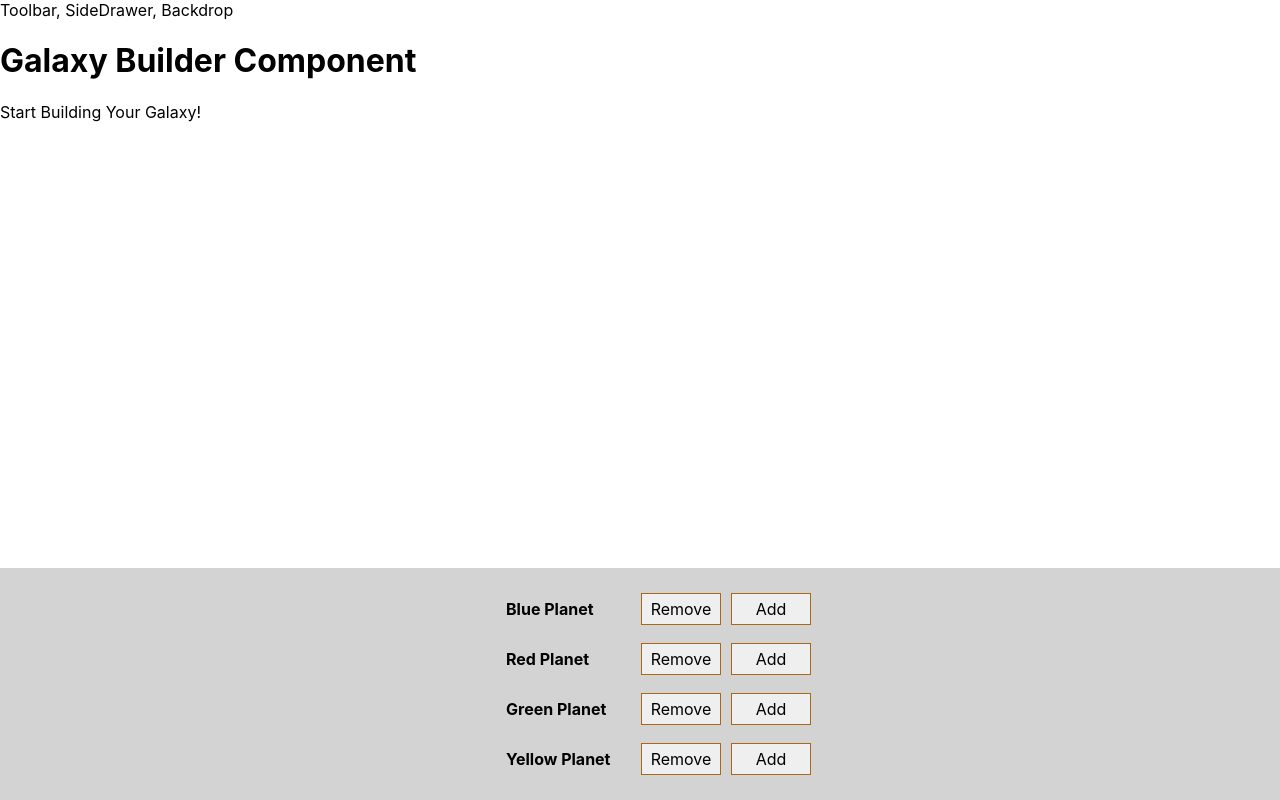
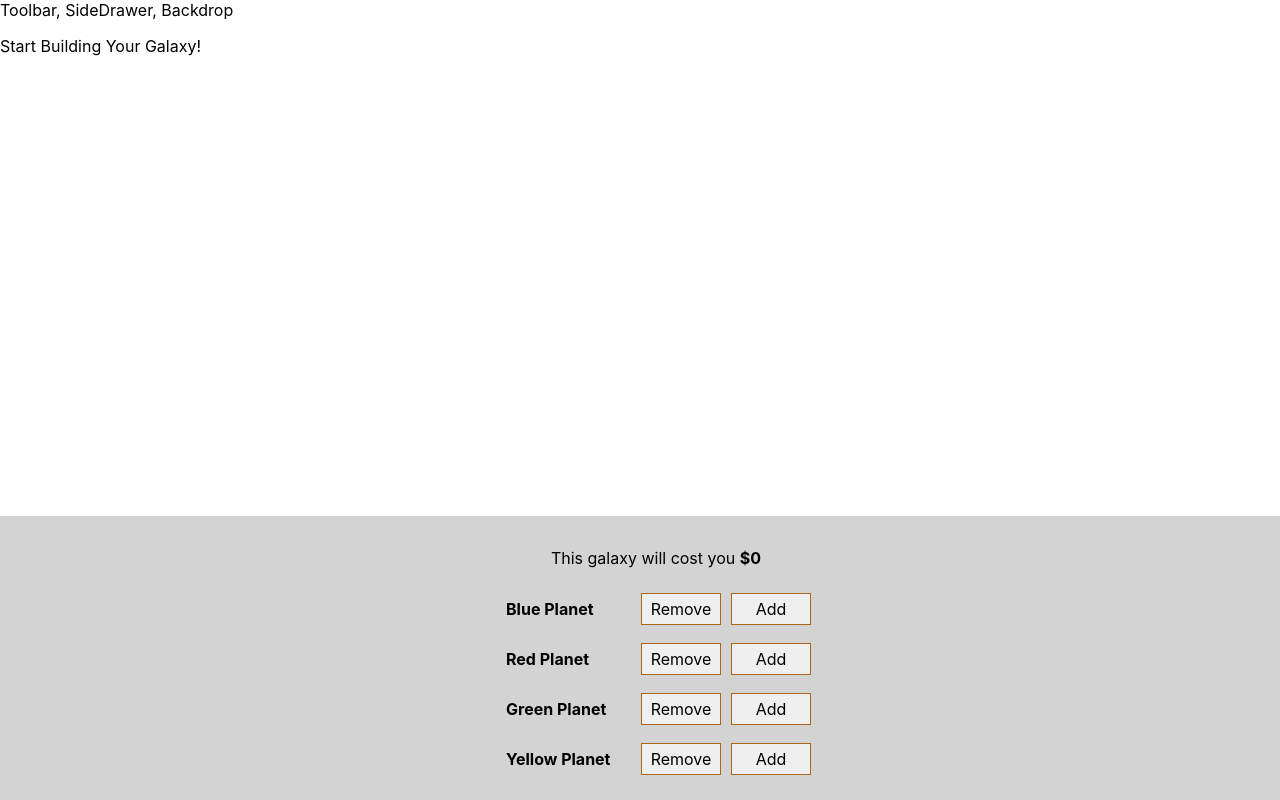
Before and after one commit to mcheng09/react-galaxy-builder, a React app: page / in a window 1280 px wide. Shown: the top 800 px of the page. Built offline with nearby package versions, Linux system fonts and the light colour scheme.

Commit message:
feat(GalaxyBuilder): adds totalCost feature

```diff
--- a/src/components/Galaxy/GalaxyControls/GalaxyControls.js
+++ b/src/components/Galaxy/GalaxyControls/GalaxyControls.js
@@ -13,6 +13,7 @@ const controls = [
 const GalaxyControls = (props) => {
   return (
     <div className={style.GalaxyControls}>
+      <p>This galaxy will cost you <strong>${props.cost}</strong></p>
       { controls.map((control, i) => {
         return <GalaxyControl
                   label={control.label}
--- a/src/containers/GalaxyBuilder/GalaxyBuilder.js
+++ b/src/containers/GalaxyBuilder/GalaxyBuilder.js
@@ -2,6 +2,13 @@ import React, { Component } from 'react';
 
 import Galaxy from '../../components/Galaxy/Galaxy'
 import GalaxyControls from '../../components/Galaxy/GalaxyControls/GalaxyControls'
+
+const PLANET_COST = {
+  blue: 100,
+  red: 200,
+  green: 300,
+  yellow: 400
+}
 
 class GalaxyBuilder extends Component {
 
@@ -11,7 +18,8 @@ class GalaxyBuilder extends Component {
       red: 0,
       green: 0,
       yellow: 0
-    }
+    },
+    totalCost: 0
   }
 
   //Methods
@@ -19,7 +27,11 @@ class GalaxyBuilder extends Component {
     const newPlanet = this.state.planets[type] + 1;
     let updatedPlanets = { ...this.state.planets };
     updatedPlanets[type] = newPlanet;
-    this.setState({ planets: updatedPlanets })
+
+    const addedCost = PLANET_COST[type];
+    const newCost = this.state.totalCost + addedCost;
+
+    this.setState({ planets: updatedPlanets, totalCost: newCost })
   }
 
   removePlanetHandler = (type) => {
@@ -27,15 +39,22 @@ class GalaxyBuilder extends Component {
     if (oldPlanet < 0) return;
     let updatedPlanets = { ...this.state.planets }
     updatedPlanets[type] = oldPlanet;
-    this.setState({ planets: updatedPlanets });
+
+    const removedCost = PLANET_COST[type];
+    const newCost = this.state.totalCost - removedCost;
+
+    this.setState({ planets: updatedPlanets, totalCost: newCost });
   }
 
   render () {
     return (
         <div>
-          <h1>Galaxy Builder Component</h1>
           <Galaxy planets={this.state.planets}/>
-          <GalaxyControls addPlanet={this.addPlanetHandler} removePlanet={this.removePlanetHandler}/>
+          <GalaxyControls
+            cost={this.state.totalCost}
+            addPlanet={this.addPlanetHandler}
+            removePlanet={this.removePlanetHandler}
+          />
         </div>
     )
   }
```
